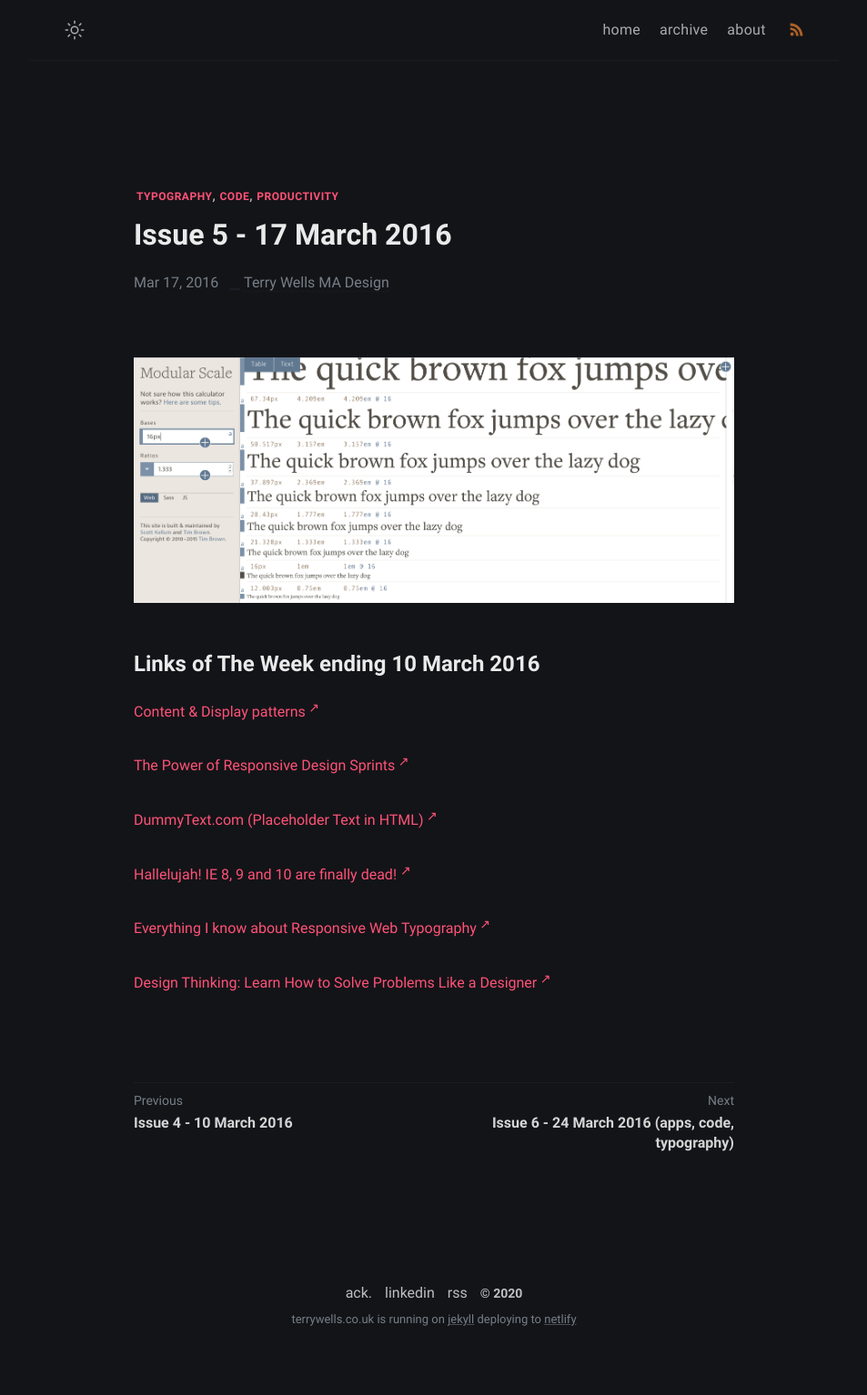
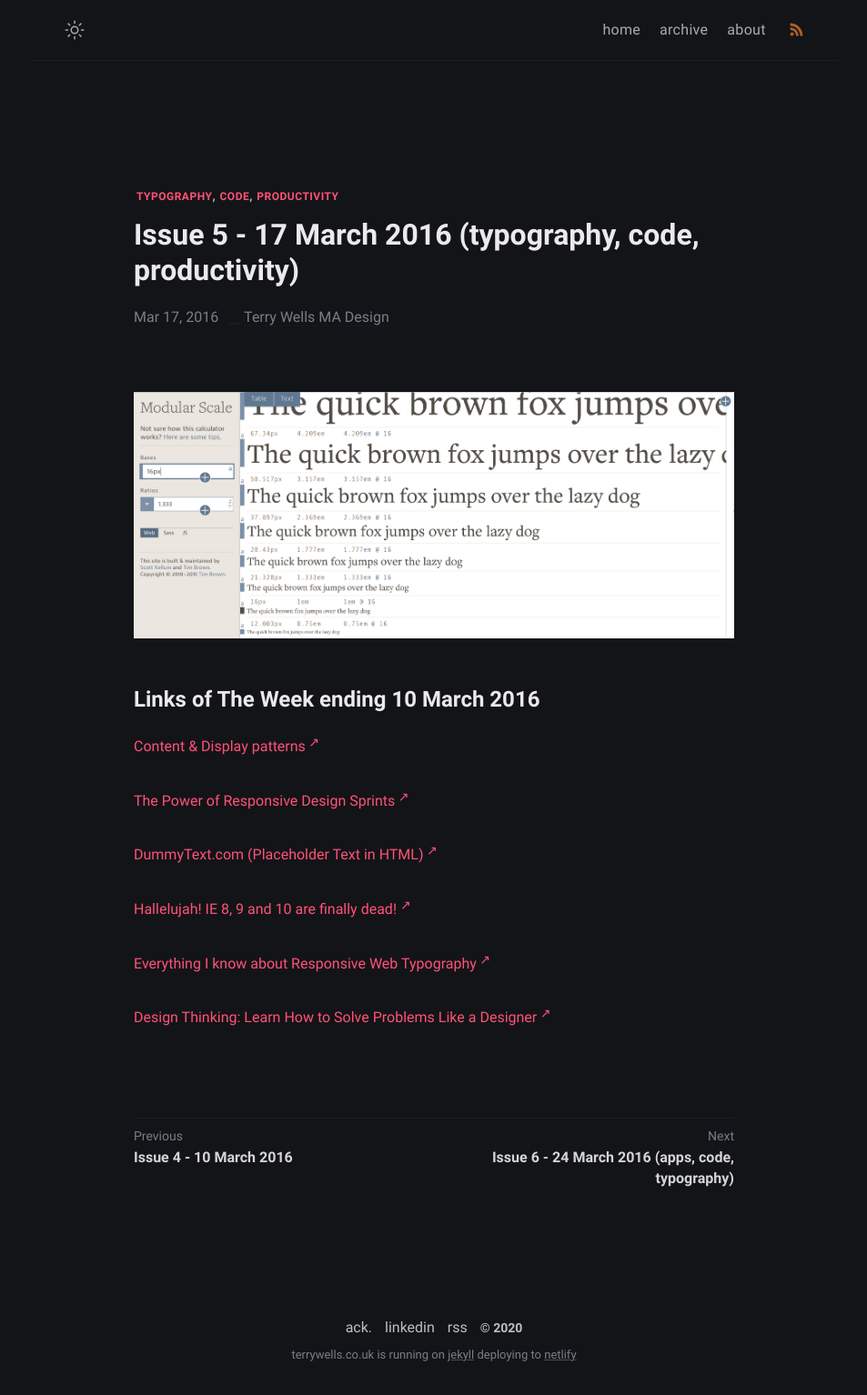
Before and after one commit to wristtattoo/jekyll-klise, a Jekyll site: the page built from _posts/2020-11-03-issue-5-17-march-2016.md, in a window 1280 px wide. Shown: the whole page at 91% size, without its empty margins (163-1116 px from the left). Built offline with Jekyll 4.4.1, drawn with Linux system fonts in a browser that asks for light colours; a script that is not in the unit is left out; before the commit the page ends 1495 px from its top, so only the background shows below that.

Commit message:
Update Links of The Week “2020-11-03-issue-5-17-march-2016”

```diff
--- a/_posts/2020-11-03-issue-5-17-march-2016.md
+++ b/_posts/2020-11-03-issue-5-17-march-2016.md
@@ -1,6 +1,6 @@
 ---
 layout: post
-title: Issue 5 - 17 March 2016
+title: Issue 5 - 17 March 2016 (typography, code, productivity)
 tags: typography code productivity
 date: 2016-03-17T09:41:51.257Z
 ---
```
